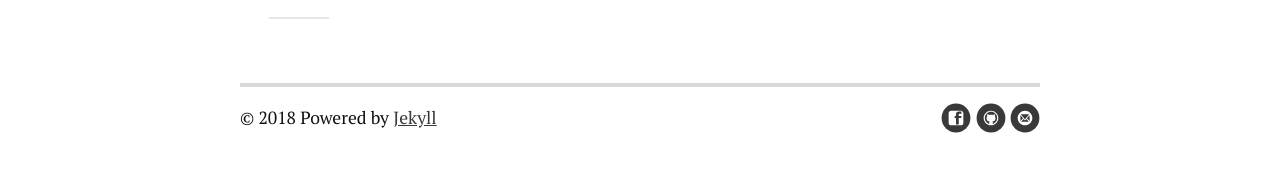
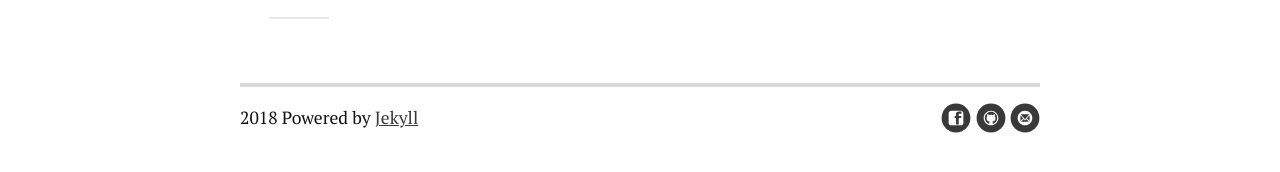
Before and after one commit to Holywater-Jeong/Holywater-Jeong.github.io, a Jekyll site: the page built from index.html, in a window 1280 px wide. Shown: the part 847-1019 px from the top of the page. Built offline with Jekyll 4.4.1, drawn with Linux system fonts in a browser that asks for light colours; nearby versions of some CDN libraries; the list of posts is cut into pages by our own code.

Commit message:
copyright modify

```diff
--- a/_includes/footer.html
+++ b/_includes/footer.html
@@ -1,6 +1,6 @@
 <div class="footer">
    <div class="container">
-      <p class="copy">&copy; {{ site.time | date: '%Y' }} Powered by <a href="http://jekyllrb.com">Jekyll</a></p>
+      <p class="copy">{{ site.time | date: '%Y' }} Powered by <a href="http://jekyllrb.com">Jekyll</a></p>
 
       <div class="footer-links">
          <ul class="noList">
```
